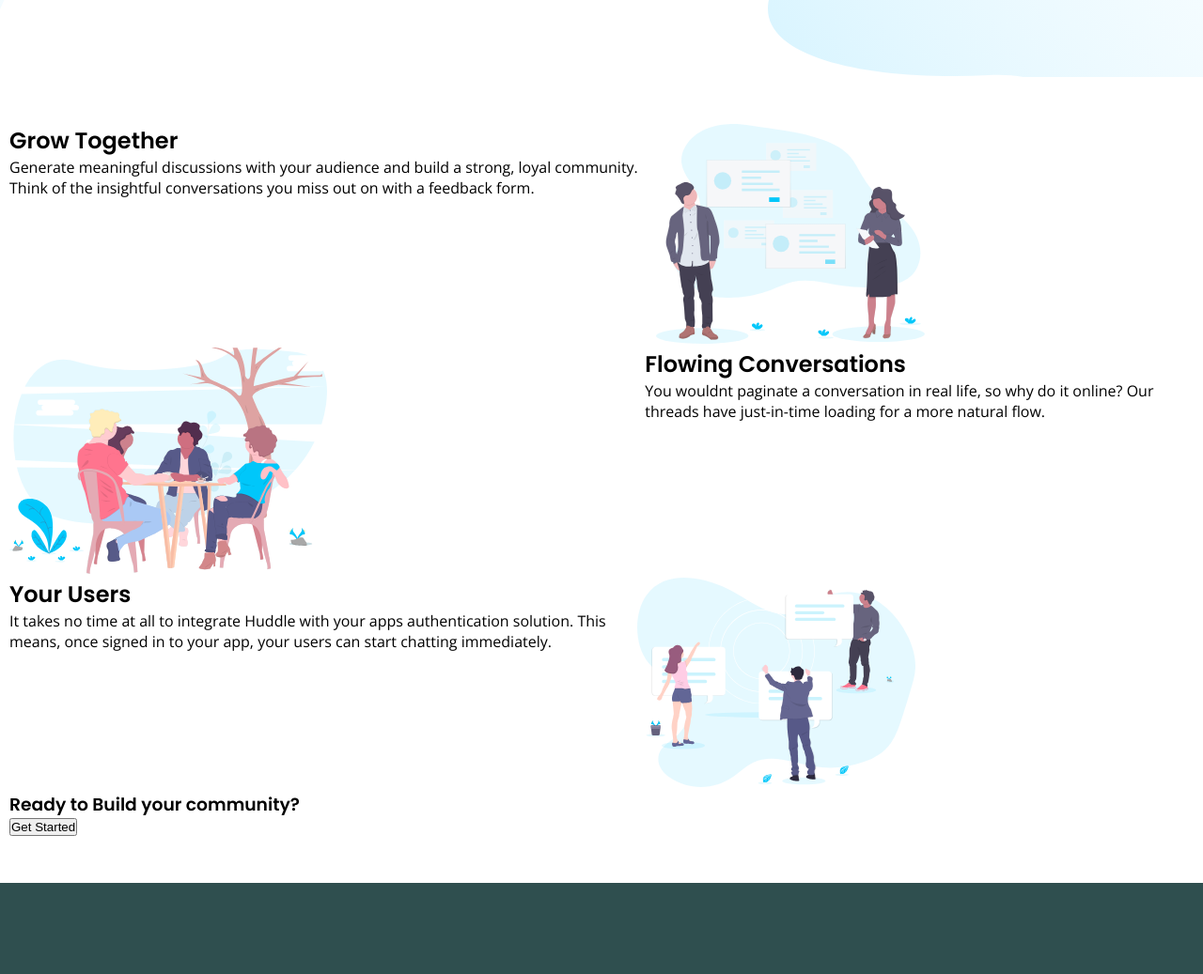
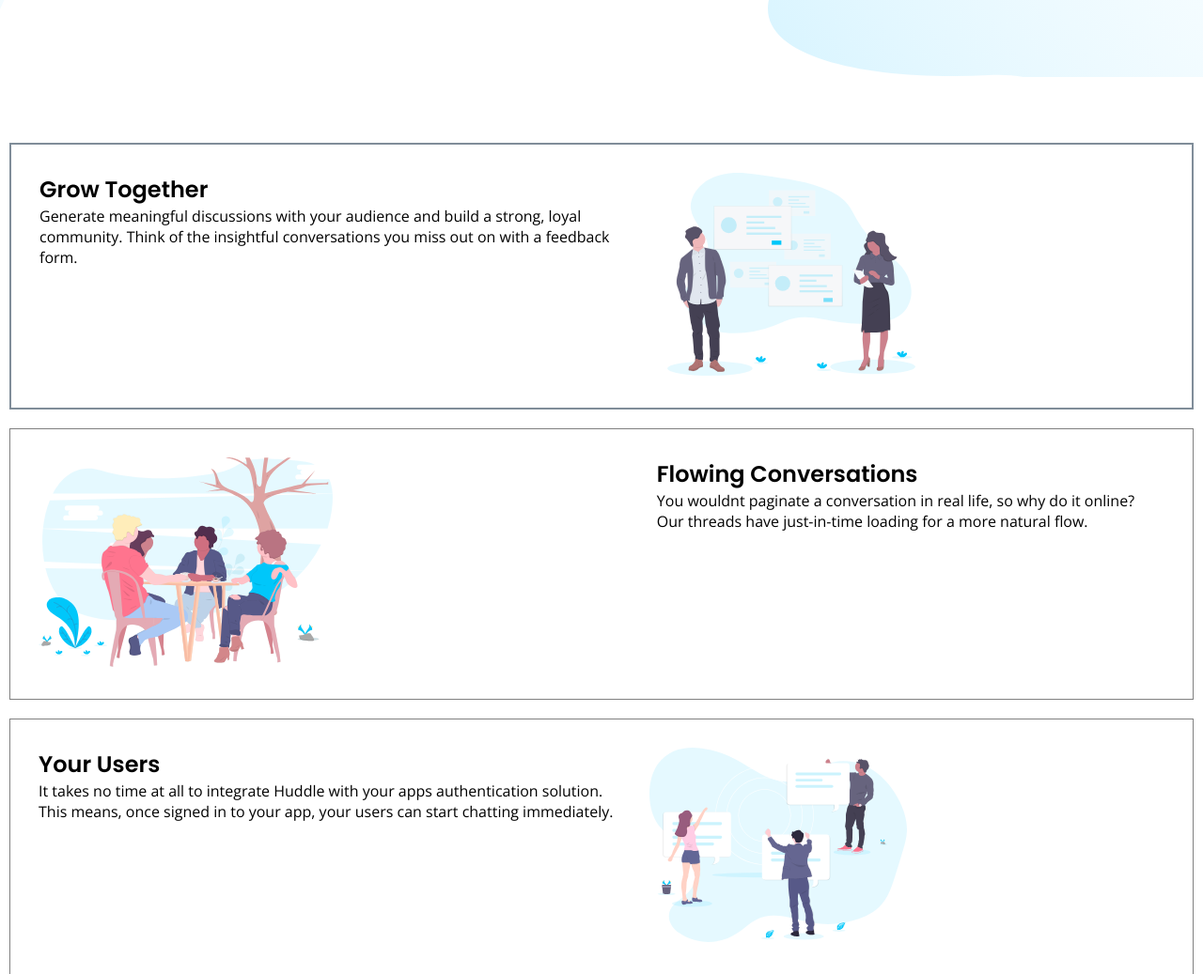
Before and after one commit to ohisohio/Huddlepage, a plain HTML site: page index.html in a window 1280 px wide. Shown: the part 418-1455 px from the top of the page at 94% size. Drawn offline with nearby package versions, Linux system fonts and the light colour scheme.

Commit message:
Style Update

```diff
--- a/style.css
+++ b/style.css
@@ -68,10 +68,25 @@ header {
 
 .sectiontwo{
   display: flex;
+  gap: 2rem;
+  border: 2px solid hsl(208, 11%, 55%);
+  margin-top: 20px;
+  margin-bottom: 20px;
+  padding: 30px;
 }
 .sectionthree{
   display: flex;
+  gap: 2rem;
+  border: 1px solid gray;
+  margin-bottom: 20px;
+  padding: 30px;
+
 }
+
 .sectionfour{
   display: flex;
+  gap: 2rem;
+  border: 1px solid gray;
+  margin-bottom: 20px;
+  padding: 30px;
 }
```
